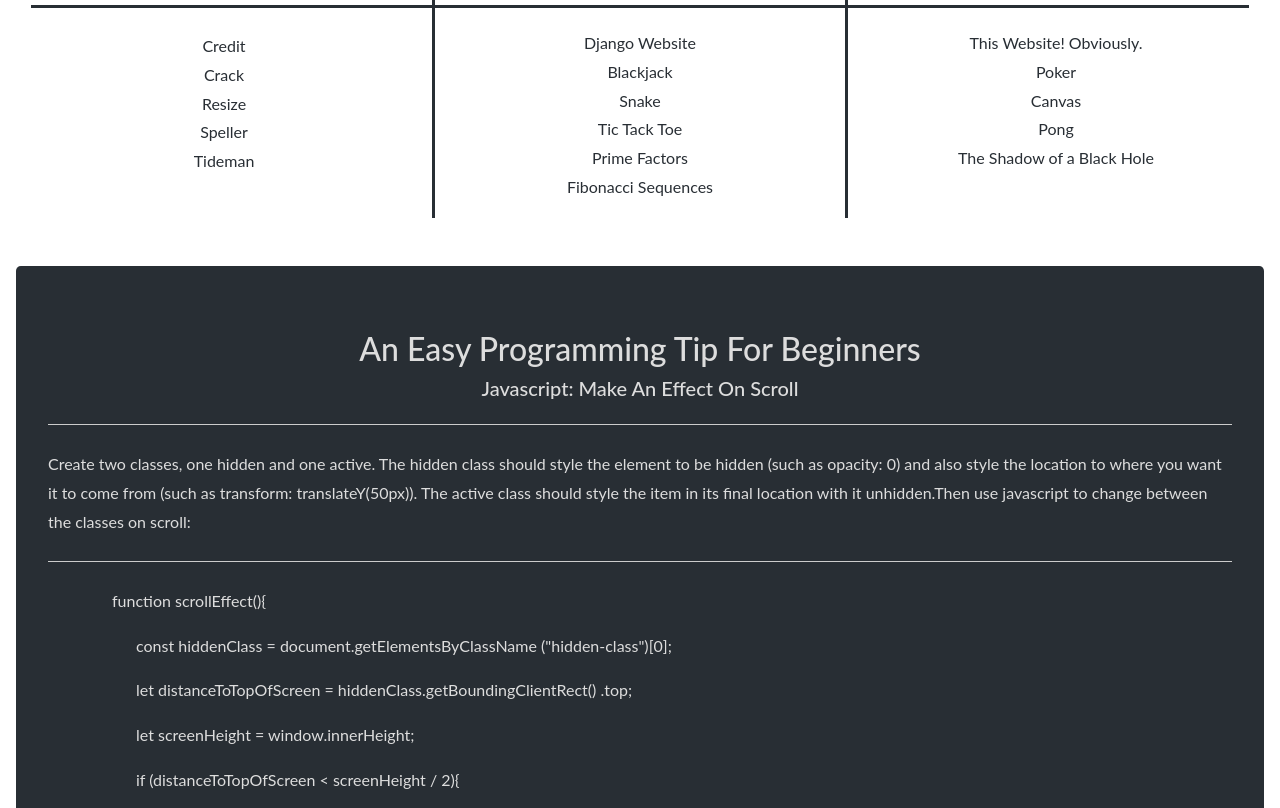
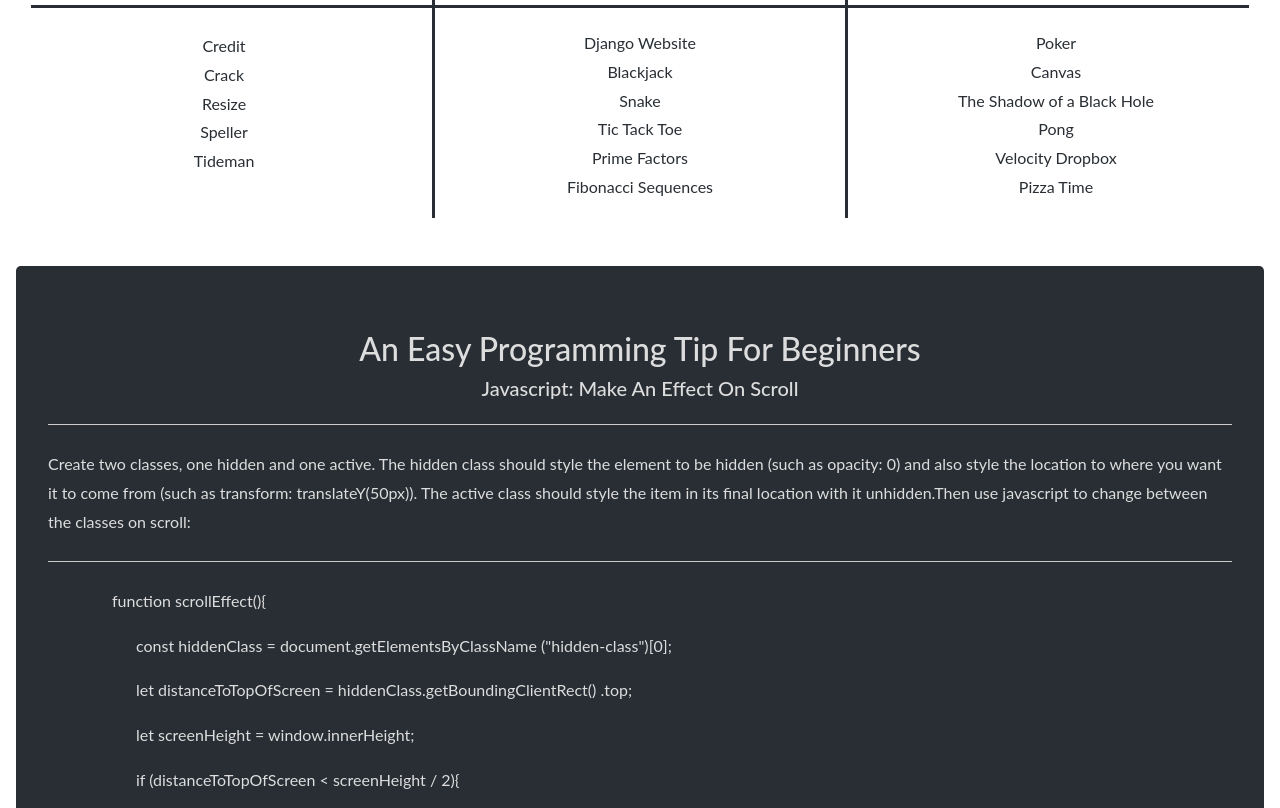
Before and after one commit to ThomasCorbin22/thomascorbin22.github.io, a plain HTML site: page index.html in a window 1280 px wide. Shown: the part 5461-6269 px from the top of the page. Drawn offline with nearby package versions, Linux system fonts and the light colour scheme; some packages are replaced by stand-ins of ours; a script that the page names is missing.

Commit message:
Minor index changes

```diff
--- a/index.html
+++ b/index.html
@@ -400,19 +400,22 @@
 
                     <ul class="coding-list">
                         <li class="text-hidden-from-below mx-auto pt-4">
-                            <a target=“_blank” class="dark-grey">This Website! Obviously.</a>
-                        </li>
-                        <li class="text-hidden-from-below mx-auto">
                             <a target=“_blank” class="dark-grey" href="https://poker-22.surge.sh/">Poker</a>
                         </li>
                         <li class="text-hidden-from-below mx-auto">
                             <a target=“_blank” class="dark-grey" href="https://canvas-api-22.surge.sh/">Canvas</a>
                         </li>
                         <li class="text-hidden-from-below mx-auto">
+                            <a target=“_blank” class="dark-grey" href="https://black-hole-m87.surge.sh/">The Shadow of a Black Hole</a>
+                        </li>
+                        <li class="text-hidden-from-below mx-auto">
                             <a target=“_blank” class="dark-grey" href="https://beer-pong.surge.sh/">Pong</a>
                         </li>
                         <li class="text-hidden-from-below mx-auto">
-                            <a target=“_blank” class="dark-grey" href="https://black-hole-m87.surge.sh/">The Shadow of a Black Hole</a>
+                            <a target=“_blank” class="dark-grey" href="https://velocity-22.surge.sh/">Velocity Dropbox</a>
+                        </li>
+                        <li class="text-hidden-from-below mx-auto">
+                            <a target=“_blank” class="dark-grey" href="https://velocity-22.surge.sh/">Pizza Time</a>
                         </li>
                     </ul>
                 </div>
@@ -436,8 +439,10 @@
                     <p class="link-red text-left pl-3">&emsp;&emsp;let distanceToTopOfScreen =
                         hiddenClass.getBoundingClientRect() .top;</p>
                     <p class="link-red text-left pl-3">&emsp;&emsp;let screenHeight = window.innerHeight;</p>
-                    <p class="link-red text-left pl-3">&emsp;&emsp;if (distanceToTopOfScreen &#60 screenHeight / 2){ </p>
-                    <p class="link-red text-left pl-3">&emsp;&emsp;&emsp;&emsp;hiddenClass.classList.add("active-class");
+                    <p class="link-red text-left pl-3">&emsp;&emsp;if (distanceToTopOfScreen &#60 screenHeight / 2){
+                    </p>
+                    <p class="link-red text-left pl-3">
+                        &emsp;&emsp;&emsp;&emsp;hiddenClass.classList.add("active-class");
                     </p>
                     <p class="link-red text-left pl-3">&emsp;&emsp;}</p>
                     <p class="link-red text-left pl-3">}</p>
```
